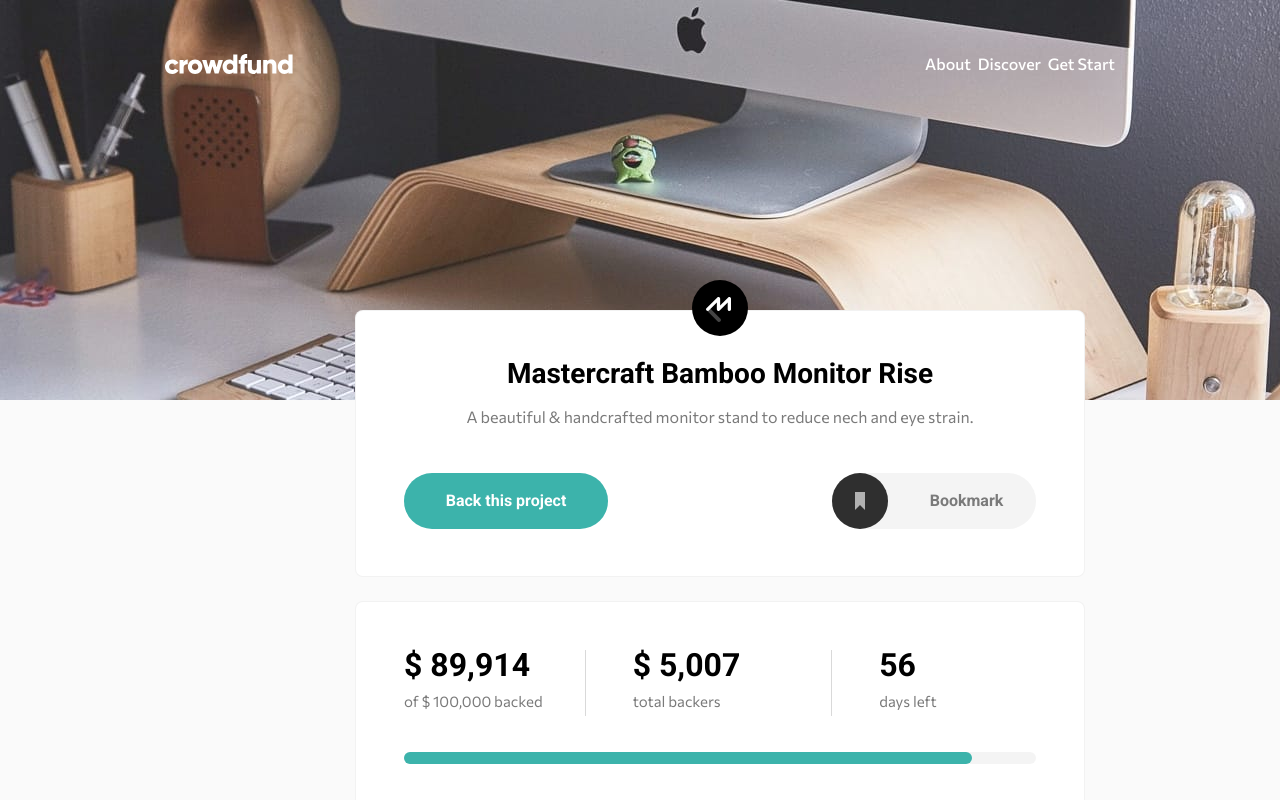
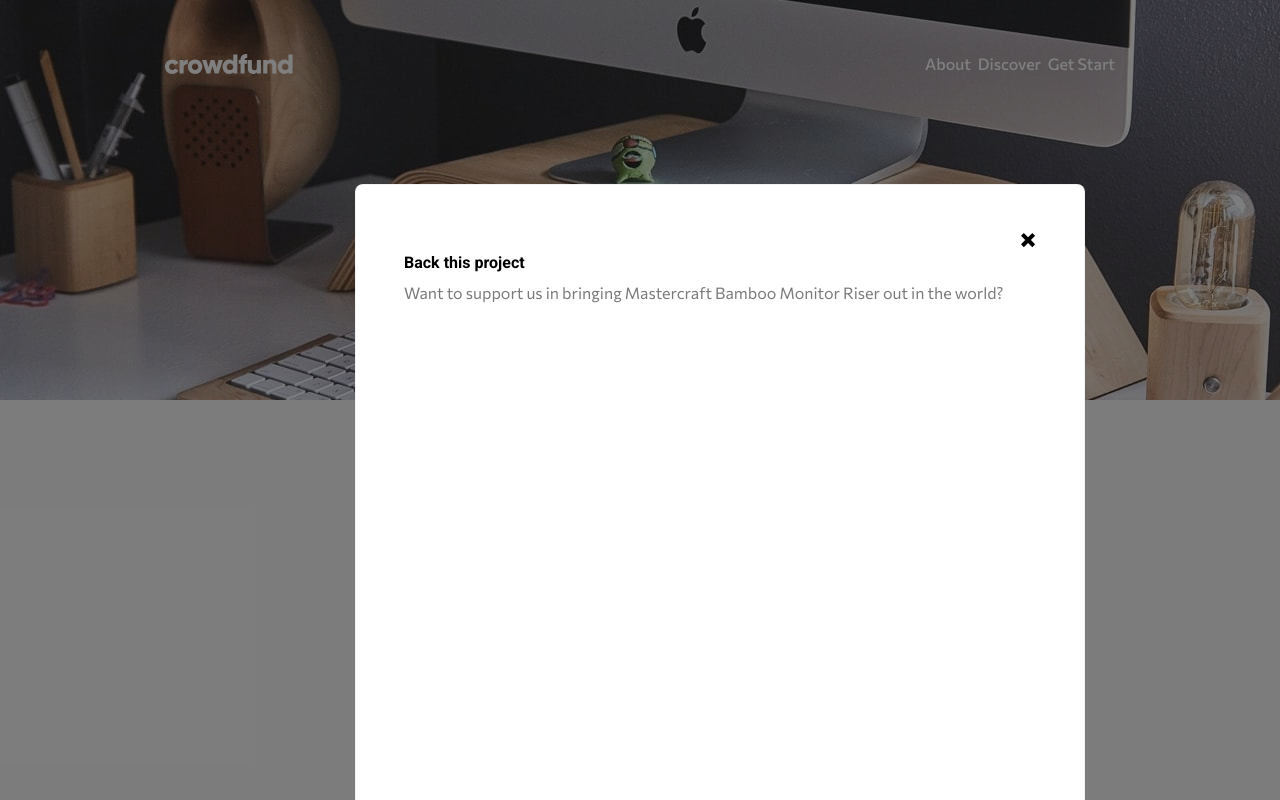
Before and after one commit to magali-gs/crowdfunding-product-page, a React (Create React App) app: page / in a window 1280 px wide. Both pictures are taken after a click on the button "Back this project". Shown: the top 800 px of the page. Built offline with nearby package versions, Linux system fonts and the light colour scheme.

Commit message:
added pledge modal and toggle function

```diff
--- a/src/components/about-modal/about-modal.component.jsx
+++ b/src/components/about-modal/about-modal.component.jsx
@@ -1,7 +1,7 @@
 import OptionCard from "../option-card/option-card.component";
 import "./about-modal.styles.scss";
 
-const AboutModal = ({ options }) => {
+const AboutModal = ({ options, toggleModal }) => {
 	return (
 		<div className="about-modal">
 			<div className="content">
@@ -27,6 +27,7 @@ const AboutModal = ({ options }) => {
 					pledge={option.pledge}
 					description={option.description}
 					quantity={option.quantity}
+					toggleModal={toggleModal}
 				/>
 			))}
 		</div>
--- a/src/components/about-modal/about-modal.styles.scss
+++ b/src/components/about-modal/about-modal.styles.scss
@@ -6,14 +6,7 @@
 	display: flex;
 	flex-direction: column;
 	gap: 24px;
-    .content {
-        p {
-            padding-top: 35px;
-            line-height: 30px;
-        }
-    }
-}
-
 	.disable {
 		opacity: 0.5;
 	}
+}
--- a/src/components/intro-modal/intro-modal.component.jsx
+++ b/src/components/intro-modal/intro-modal.component.jsx
@@ -6,7 +6,7 @@ import CustomButtom from "../custom-buttom/custom-buttom.component";
 
 import "./intro-modal.styles.scss";
 
-const IntroModal = () => {
+const IntroModal = ({ toggleModal }) => {
 	const [bookmarked, setBookmarked] = useState("false");
 
 	const handleClick = () => {
@@ -25,7 +25,9 @@ const IntroModal = () => {
 					</p>
 				</div>
 				<div className="buttoms">
-					<CustomButtom>Back this project</CustomButtom>
+					<CustomButtom onClick={toggleModal}>
+						Back this project
+					</CustomButtom>
 					<CustomButtom
 						className={`bookmark ${
 							!bookmarked ? "bookmarked" : ""
--- a/src/components/option-card/option-card.component.jsx
+++ b/src/components/option-card/option-card.component.jsx
@@ -1,7 +1,7 @@
 import CustomButtom from "../custom-buttom/custom-buttom.component";
 import "./option-card.styles.scss";
 
-const OptionCard = ({ name, pledge, description, quantity }) => {
+const OptionCard = ({ name, pledge, description, quantity, toggleModal}) => {
 	return (
 		<div className={`card ${!quantity ? "disable" : undefined}`}>
 			<div className="card-header content">
@@ -9,9 +9,12 @@ const OptionCard = ({ name, pledge, description, quantity }) => {
 				<p>Pledge $ {pledge} or more</p>
 			</div>
 			<p>{description}</p>
-			<div className='card-details content'>
-				<h5>{quantity} <span>left</span></h5>
+			<div className="card-details content">
+				<h5>
+					{quantity} <span>left</span>
+				</h5>
 				<CustomButtom
+					onClick={toggleModal}
 					className={!quantity ? "disable" : undefined}
 					disabled={!quantity && true}
 				>
--- /dev/null
+++ b/src/components/pledge-modal/pledge-modal.component.jsx
@@ -0,0 +1,34 @@
+import OptionCard from "../option-card/option-card.component";
+import { ReactComponent as CloseModal } from "../../assets/icon-close-modal.svg";
+
+import "./pledge-modal.styles.scss";
+
+const PledgeModal = ({ toggleModal }) => {
+	return (
+		<>
+			<div className="pledge-modal">
+				<CloseModal onClick={toggleModal} className="closeBtn" />
+				<div className="content">
+					<h3>Back this project</h3>
+					<p>
+						Want to support us in bringing Mastercraft Bamboo
+						Monitor Riser out in the world?
+					</p>
+				</div>
+				{/* {options.map((option, idx) => (
+				<OptionCard
+					key={idx}
+					name={option.name}
+					pledge={option.pledge}
+					description={option.description}
+					quantity={option.quantity}
+					toggleModal={toggleModal}
+				/>
+			))} */}
+			</div>
+            <div className='overlay'></div>
+		</>
+	);
+};
+
+export default PledgeModal;
--- /dev/null
+++ b/src/components/pledge-modal/pledge-modal.styles.scss
@@ -0,0 +1,30 @@
+.pledge-modal {
+	display: flex;
+	flex-direction: column;
+	position: absolute;
+	width: 730px;
+	height: 905px;
+	left: 355px;
+	top: 184px;
+	padding: 48px;
+	background-color: #fff;
+	border: 1px solid rgba(0, 0, 0, 0.0497193);
+	border-radius: 8px;
+	z-index: 2;
+	.closeBtn {
+		cursor: pointer;
+		align-self: flex-end;
+		path {
+			opacity: 1;
+		}
+	}
+}
+.overlay {
+	position: absolute;
+	top: 0;
+    left: 0;
+    width: 100%;
+    min-height: 100vh;
+    z-index: 1;
+    background-color: rgba(0, 0, 0, 0.5);
+}
--- a/src/pages/homepage.component.jsx
+++ b/src/pages/homepage.component.jsx
@@ -4,12 +4,18 @@ import hero from "../assets/image-hero-desktop.jpg";
 import IntroModal from "../components/intro-modal/intro-modal.component";
 import DetailsModal from "../components/details-modal/details-modal.component";
 import AboutModal from "../components/about-modal/about-modal.component";
+import PledgeModal from "../components/pledge-modal/pledge-modal.component";
 
 import "./homepage.styles.scss";
 import projectContent from "../assets/content";
 
 const Homepage = () => {
-	const [project, setProject] = useState(projectContent);
+	const [project] = useState(projectContent);
+	const [modalIsVisible, setModalIsVisible] = useState(false);
+
+	const toggleModal = () => {
+		setModalIsVisible(!modalIsVisible);
+	};
 
 	return (
 		<div className="homepage">
@@ -18,10 +24,14 @@ const Homepage = () => {
 				<img src={hero} alt="Hero" />
 			</div>
 			<div className="content-container">
-				<IntroModal />
+				<IntroModal toggleModal={toggleModal} />
 				<DetailsModal projectOverview={project.projectOverview} />
-				<AboutModal options={projectContent.options} />
+				<AboutModal
+					options={projectContent.options}
+					toggleModal={toggleModal}
+				/>
 			</div>
+			{modalIsVisible && <PledgeModal toggleModal={toggleModal} />}
 		</div>
 	);
 };
```
Also changed, not shown: src/assets/icon-close-modal.svg (added). Lines whose indentation alone changed are shown as unchanged.
